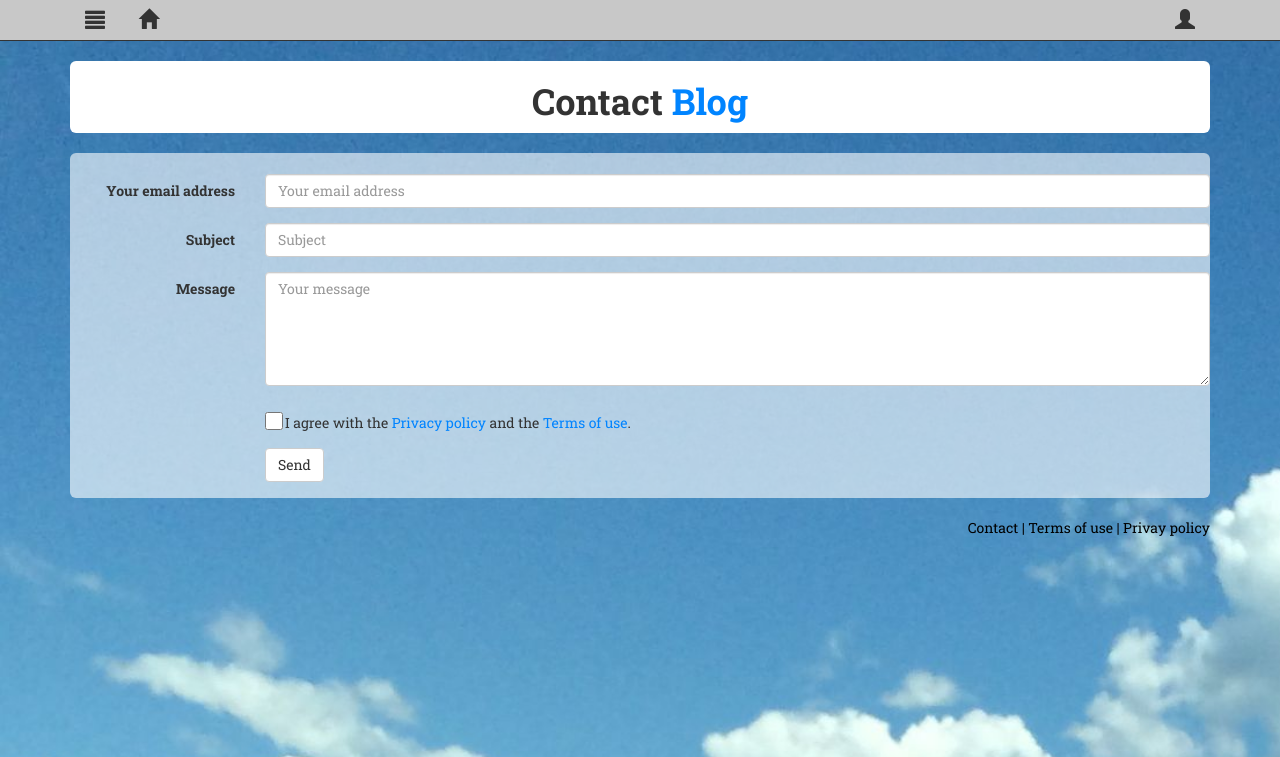
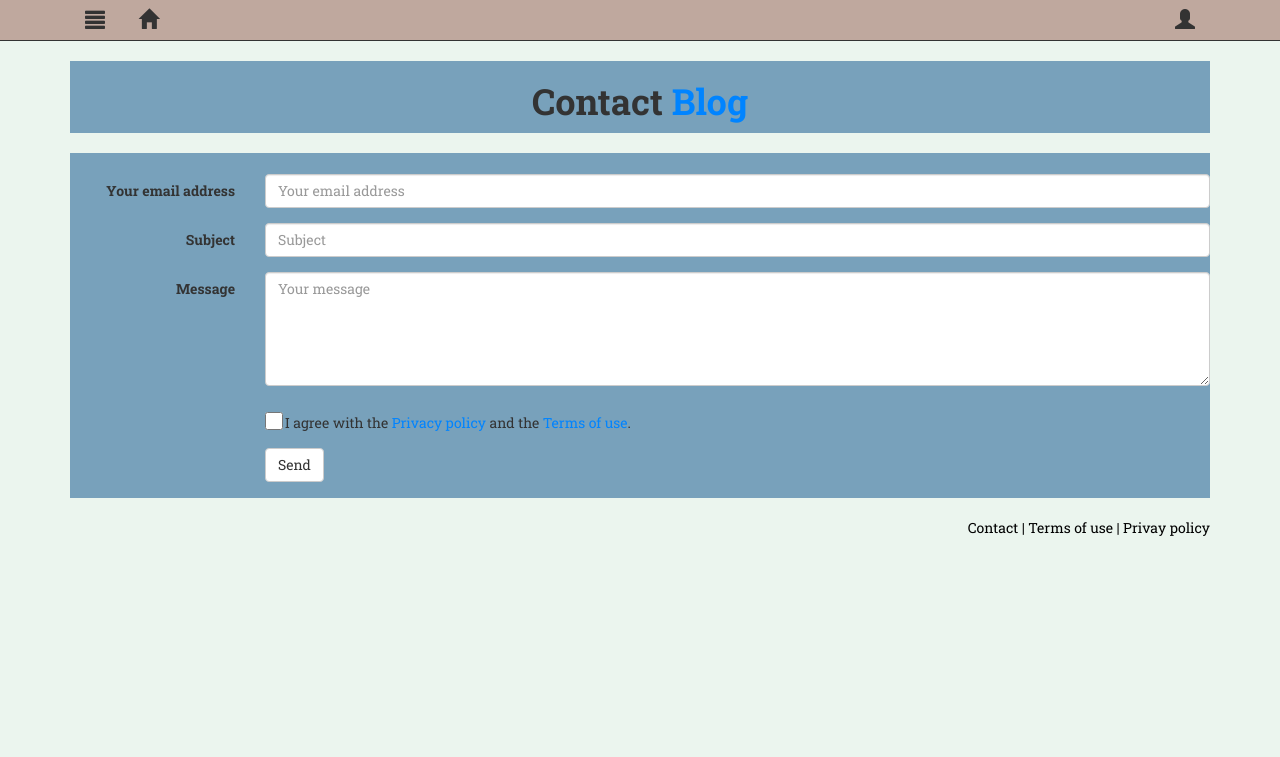
Before and after one commit to Birko77/basic-blog, a Python web app: template templates/contact.html in a window 1280 px wide. Shown: the top 757 px of the page. Run offline with Jinja, Linux system fonts and the light colour scheme; the template is opened without the code that fills it, so the values that code supplies are empty; some libraries are stand-ins or nearby versions.

Commit message:
change color scheme

```diff
--- a/static/css/stylesheet.css
+++ b/static/css/stylesheet.css
@@ -1,19 +1,11 @@
-/*General*/
 
 .normal_font{
 	font-family: 'Roboto Slab', serif;
+	color: #333;
 }
 
 .background_grey{
-	background: #f0f0f0
-}
-
-.background_image_1{
-    background-image: url('/static/images/background1.jpg');
-    background-repeat: no-repeat;
-    background-attachment: fixed;
-    background-position: center;
-    background-size: cover;
+	background: #EBF5EE
 }
 
 .twitter_img{
@@ -24,9 +16,8 @@
 	height: 20px;
 }
 
-
 .custom_navbar{
-	background: #c8c8c8;
+	background: #BFA89E;
 	min-height: 41px;
 	height: 41px;
 	border-color: #333;
@@ -34,7 +25,6 @@
 
 .custom_link_navbar{
 	display: inline-block;
-/*	width: 150px;*/
 	padding: 0px 15px;
 	line-height: 40px;
 	text-align: center;
@@ -46,7 +36,7 @@
 .custom_link_navbar:hover{
 	text-decoration: none;
 	color: #333;
-	background-color: #a8a8a8;
+	background-color: #8B786D;
 }
 
 .custom_link_navbar:focus{
@@ -67,15 +57,15 @@
 }
 
 .text-box{
-	background-color: white;
-	border-radius: 6px;
+	background-color: #78A1BB;
+	border-radius: 0px;
 	padding-top: 1px;
 	padding-bottom: 1px;
 }
 
 .transp-box{
-	background-color: rgba(100%, 100%, 100%, .6);
-	border-radius: 6px;
+	background-color: #78A1BB;
+	border-radius: 0px;
 	padding-top: 1px;
 	padding-bottom: 1px;
 }
--- a/templates/base.html
+++ b/templates/base.html
@@ -12,7 +12,7 @@
 		<link href="/static/css/stylesheet.css" rel="stylesheet" type="text/css" >
 	</head>
 
-	<body class="background_grey background_image_1 normal_font">
+	<body class="background_grey normal_font">
 
 		<!-- Header -->
 
--- a/user_module.py
+++ b/user_module.py
@@ -244,7 +244,6 @@ class ForgotPasswordHandler(Handler):
                 self.render('message.html',
                             input_email = input_email,
                             message_forgot_password_2 = True)
-                logging.error(link)
 
 
 class ResetPasswordHandler(Handler):
```
